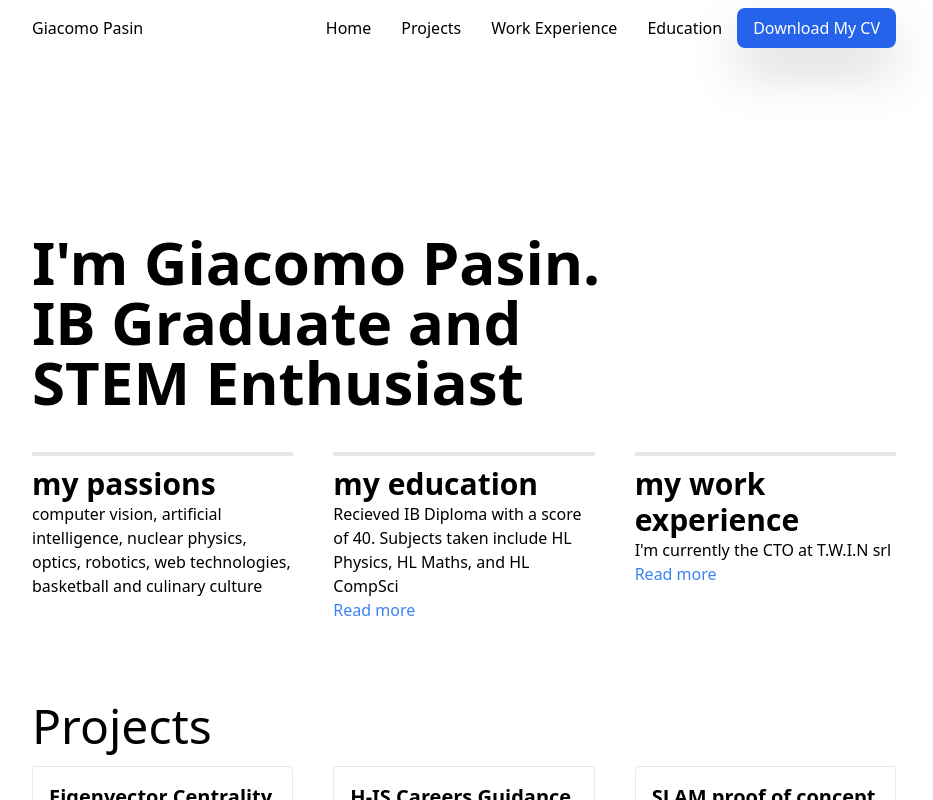
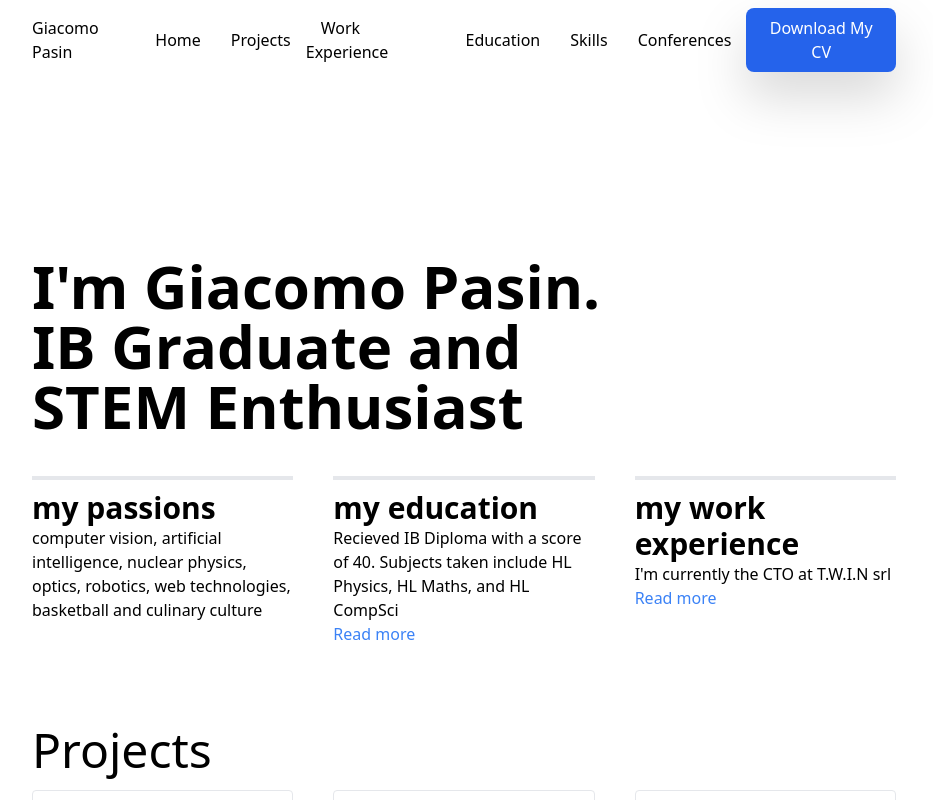
Before and after one commit to jackpeck2004/personal_website, a Next.js app: page / in a window 1280 px wide. Shown: the top 800 px of the page, without its empty margins (176-1109 px from the left). Built offline with nearby package versions, Linux system fonts and the light colour scheme.

Commit message:
added nav links

```diff
--- a/src/components/navigation/navbar.tsx
+++ b/src/components/navigation/navbar.tsx
@@ -24,6 +24,14 @@ export const NAV_ITEMS: Array<NavItem> = [
   {
     label: "Education",
     anchorId: "education"
+  },
+  {
+    label: "Skills",
+    anchorId: "skills"
+  },
+  {
+    label: "Conferences",
+    anchorId: "conferences"
   }
 ];
 
--- a/src/components/partials/conferences.tsx
+++ b/src/components/partials/conferences.tsx
@@ -57,7 +57,7 @@ const Conference: FC<PropsWithChildren<IConferenceProps>> = ({
 
 export const ConferencesSection = () => {
   return (
-    <Section title="Conferences and Seminars">
+    <Section title="Conferences and Seminars" sectionId="conferences">
       <Conference
         startDate="4 SEP 2021"
         endDate="5 SEP 2021"
--- a/src/components/partials/language-skills.tsx
+++ b/src/components/partials/language-skills.tsx
@@ -10,7 +10,7 @@ export const LanguageSkillsSection: FC<ILanguageSkillsSectionProps> = ({
   languages
 }) => {
   return (
-    <Section title="Language skills">
+    <Section title="Language skills" sectionId="skills">
       <div className="flex justify-center">
         <table className="w-full lg:w-[80%]">
           <thead className="">
```
